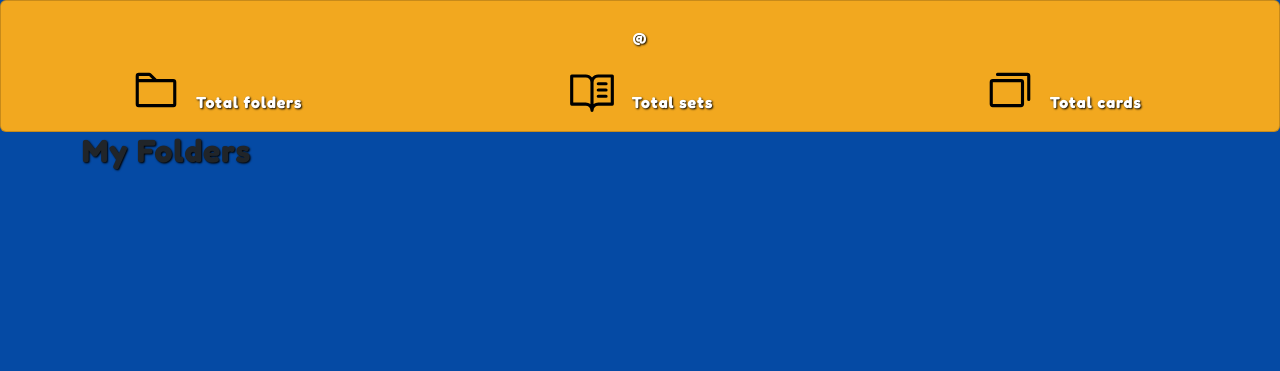
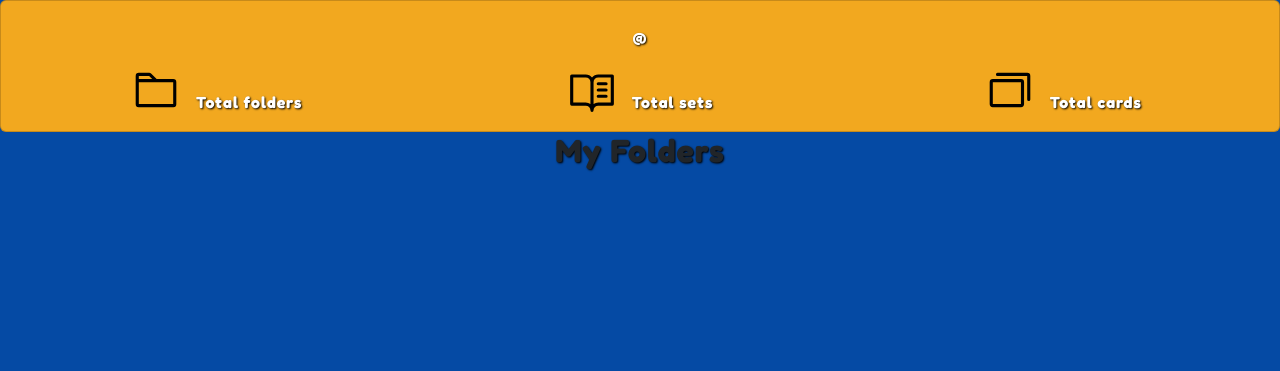
Before and after one commit to DevinRenn/QuiC-main, a Node server app: template ProjectSourceCode/src/views/pages/profile.hbs in a window 1280 px wide. Shown: the part 57-428 px from the top of the page. Run offline with Node 20, Linux system fonts and the light colour scheme; the template is opened without the code that fills it, so the values that code supplies are empty; some libraries are stand-ins or nearby versions.

Commit message:
Added sets to show up below their respective folder on the profile page

```diff
--- a/ProjectSourceCode/index.js
+++ b/ProjectSourceCode/index.js
@@ -187,13 +187,13 @@ app.get('/profile', async (req, res) => {
                         WHERE utf.user_id = $1;`;
 
   // Query to get the names of the user's folders
-  const folders_query = `SELECT folder_name
+  const folders_query = `SELECT f.folder_id, f.folder_name
                           FROM folders f
                           JOIN users_to_folders utf ON f.folder_id = utf.folder_id
                           WHERE utf.user_id = $1;`;
 
   // Query to get the names and descriptions of the user's sets
-  const sets_query = `SELECT set_name, set_description
+  const sets_query = `SELECT fts.folder_id, s.set_name, s.set_description
                         FROM folders_to_sets fts
                         JOIN sets s ON fts.set_id = s.set_id
                         JOIN users_to_folders utf ON fts.folder_id = utf.folder_id
@@ -216,13 +216,18 @@ app.get('/profile', async (req, res) => {
     const sets = await db.any(sets_query, [userId]);
     const cards = await db.any(cards_query, [userId]);
 
+    const foldersWithSets = folders.map(folder => ({
+    ...folder,
+    sets: sets.filter(set => set.folder_id === folder.folder_id)
+    }));
+
     const userData = {
       user: {
         first_name: user.first_name,
         last_name: user.last_name,
         username: user.username
       },
-      folders: folders,
+      folders: foldersWithSets,
       sets: sets,
       cards: cards
     };
--- a/ProjectSourceCode/src/views/pages/profile.hbs
+++ b/ProjectSourceCode/src/views/pages/profile.hbs
@@ -19,14 +19,22 @@
   </div>
 </div>
 <div class="container">
-  <h2>My Folders</h2>
+  <h2 class="text-center">My Folders</h2>
 
-  <div class="row">
+  <div class="row justify-content-center">
     {{#each userData.folders}}
       <div class="col-md-4">
         <div class="card mb-3">
           <div class="card-body">
-            <h5 class="card-title">{{this.folder_name}}</h5>
+            <h2 class="card-title text-center">{{folder_name}}</h5>
+
+            {{#each sets}}
+              <div class="card mb-2 p-2" style="background-color: #f8f9fa; border: 1px solid #e0e0e0;">
+                <h4 class="text-muted text-center mb-1">{{set_name}}</h6>
+                <p class="text-muted text-center mb-0">{{set_description}}</p>
+              </div>
+            {{/each}}
+
           </div>
         </div>
       </div>
```
